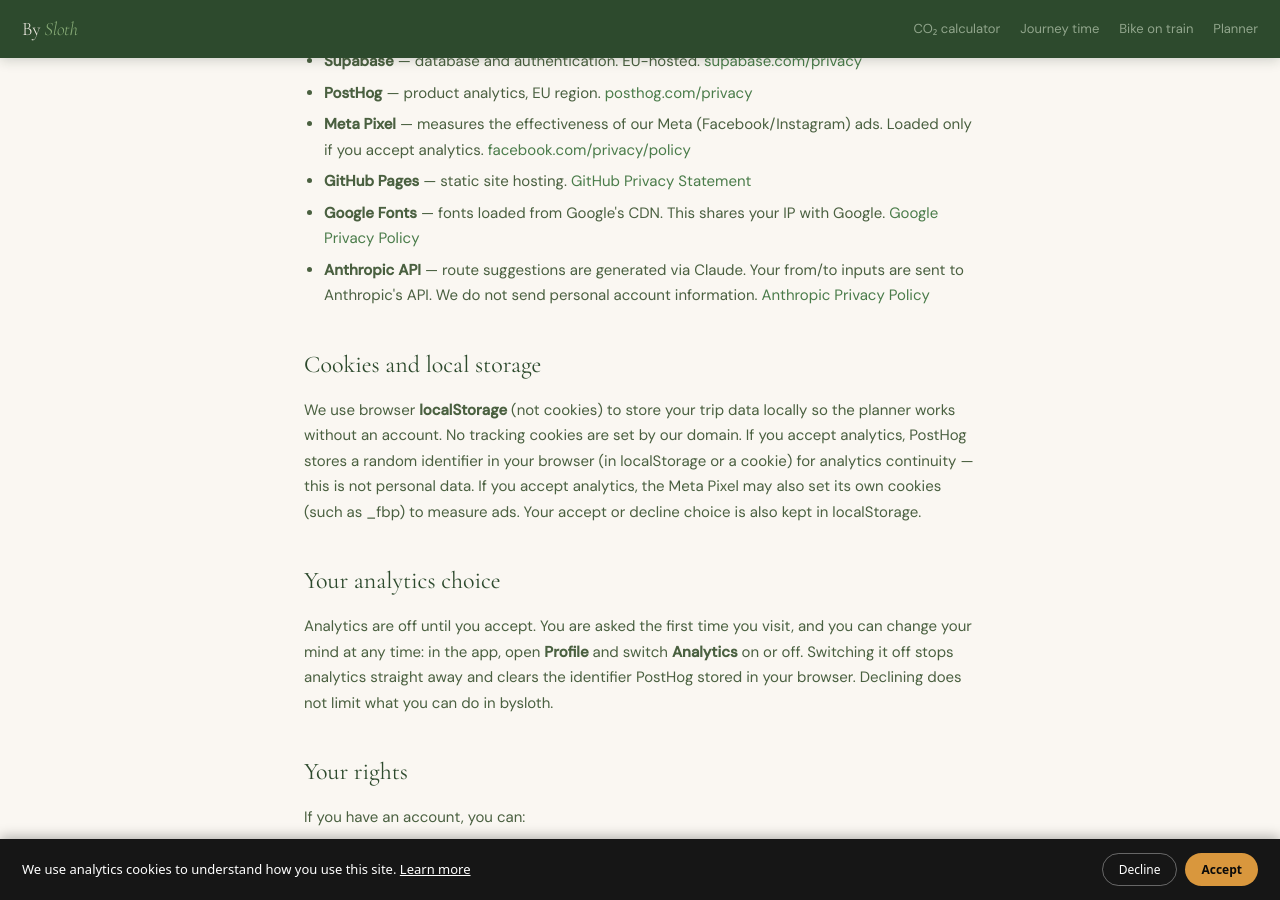
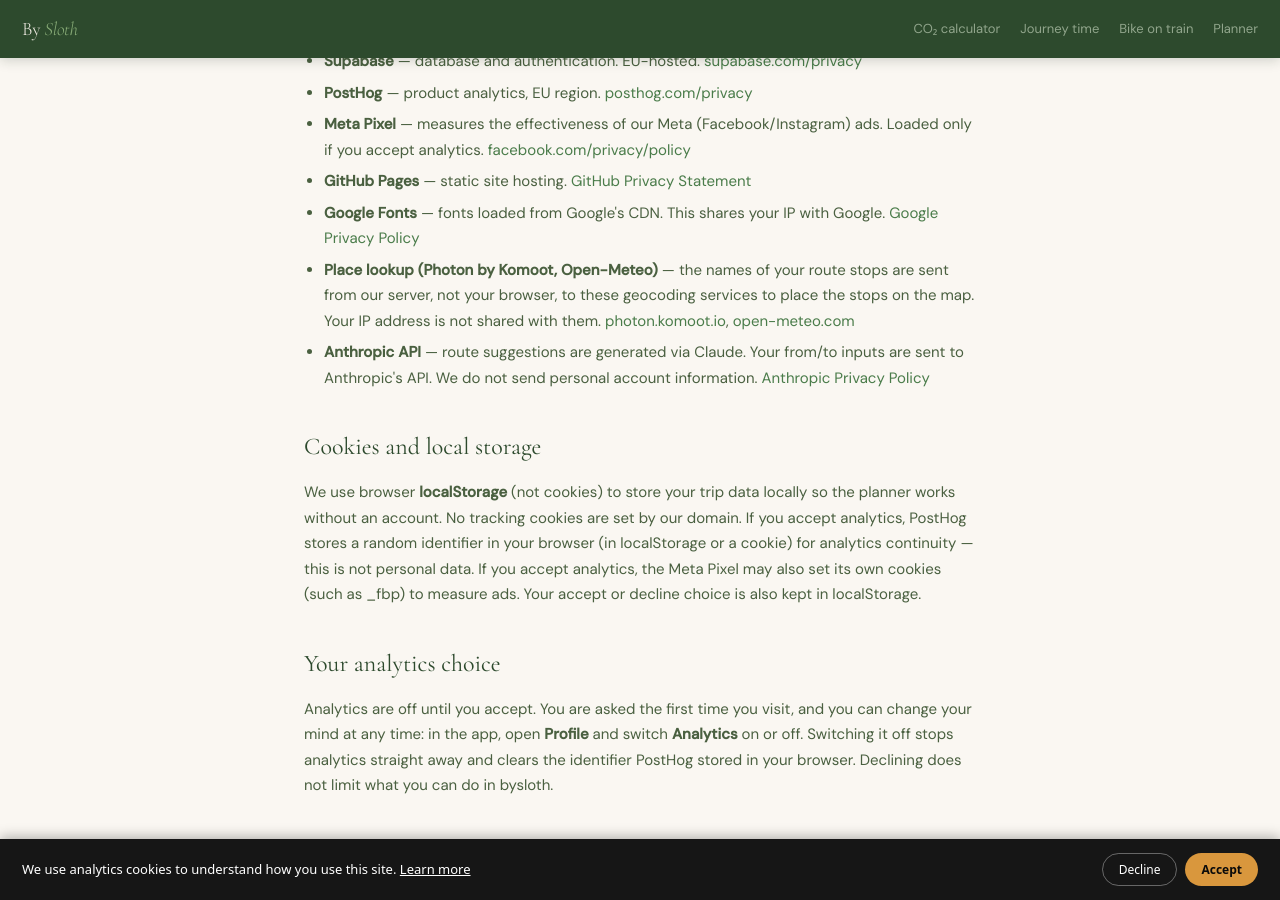
Before and after one commit to srohan8/slw-travel, a Jekyll site: the page privacy/index.html, which Jekyll copies as it is, in a window 1280 px wide and 900 px high, scrolled down 1256 px. Built offline with Jekyll 4.4.1, drawn with Linux system fonts in a browser that asks for light colours; some web fonts are replaced.

Commit message:
Privacy: list the place-lookup (geocoding) services
Co-Authored-By: Claude Sonnet 5.5 <noreply@anthropic.com>

```diff
--- a/privacy/index.html
+++ b/privacy/index.html
@@ -121,6 +121,7 @@ function initMetaPixel(){if(window.fbq){fbq('consent','grant');return;}!function
     <li><strong>Meta Pixel</strong> — measures the effectiveness of our Meta (Facebook/Instagram) ads. Loaded only if you accept analytics. <a href="https://www.facebook.com/privacy/policy/" target="_blank" rel="noopener">facebook.com/privacy/policy</a></li>
     <li><strong>GitHub Pages</strong> — static site hosting. <a href="https://docs.github.com/en/site-policy/privacy-policies/github-privacy-statement" target="_blank" rel="noopener">GitHub Privacy Statement</a></li>
     <li><strong>Google Fonts</strong> — fonts loaded from Google's CDN. This shares your IP with Google. <a href="https://policies.google.com/privacy" target="_blank" rel="noopener">Google Privacy Policy</a></li>
+    <li><strong>Place lookup (Photon by Komoot, Open-Meteo)</strong> — the names of your route stops are sent from our server, not your browser, to these geocoding services to place the stops on the map. Your IP address is not shared with them. <a href="https://photon.komoot.io/" target="_blank" rel="noopener">photon.komoot.io</a>, <a href="https://open-meteo.com/en/terms" target="_blank" rel="noopener">open-meteo.com</a></li>
     <li><strong>Anthropic API</strong> — route suggestions are generated via Claude. Your from/to inputs are sent to Anthropic's API. We do not send personal account information. <a href="https://www.anthropic.com/privacy" target="_blank" rel="noopener">Anthropic Privacy Policy</a></li>
   </ul>
 
```
